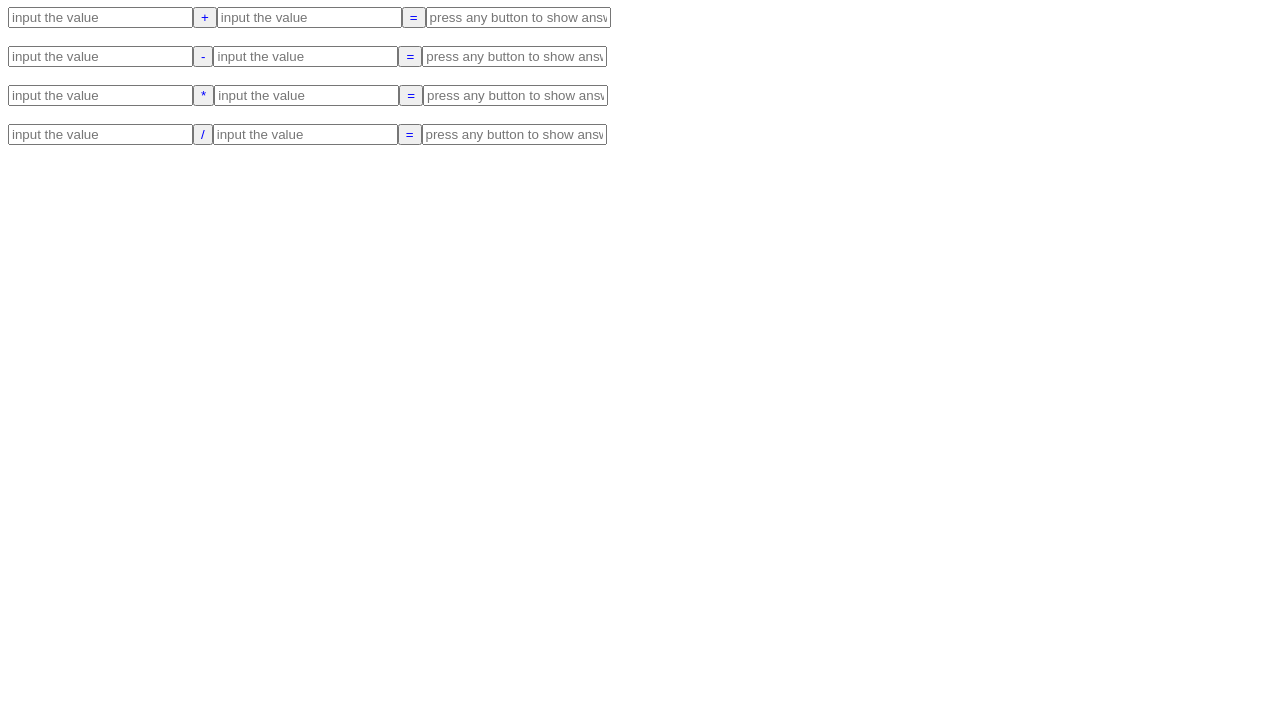
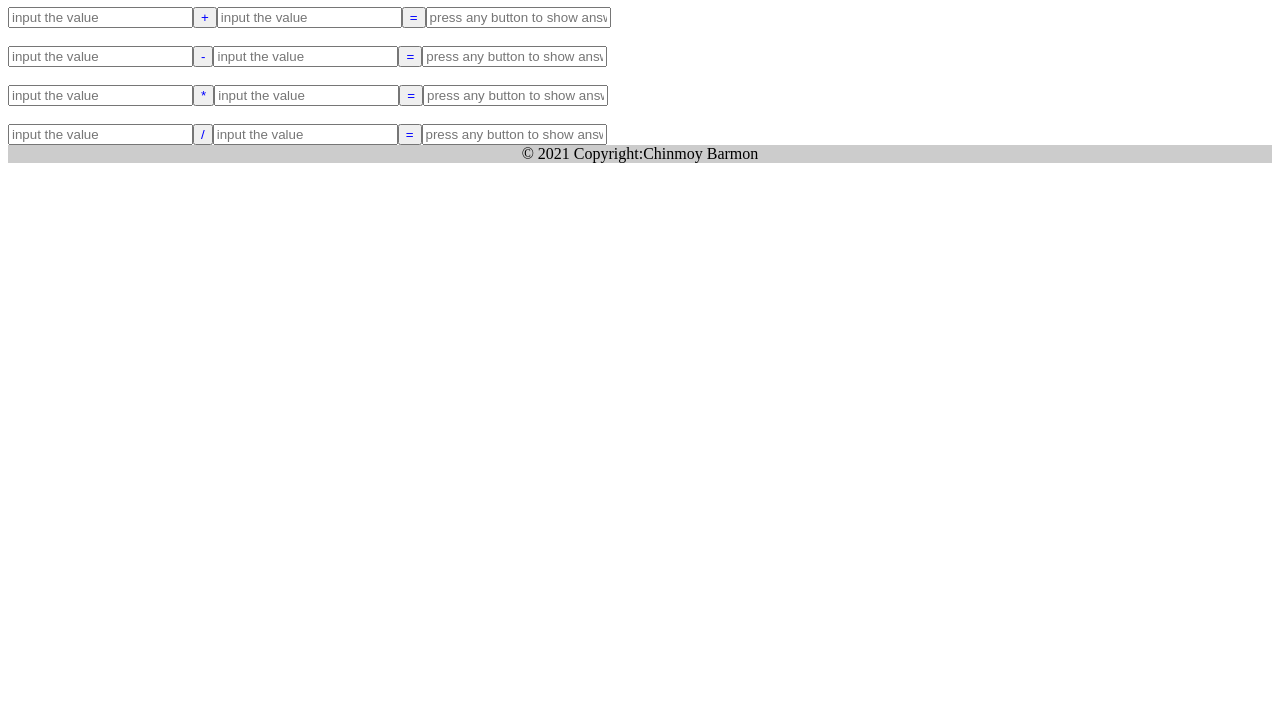
Before and after one commit to Chinmoybarmon/Calculator, a plain HTML site: page index.html in a window 1280 px wide. Shown: the part 73-800 px from the top of the page. Drawn offline with Linux system fonts and the light colour scheme.

Commit message:
footer addeed

```diff
--- a/index.html
+++ b/index.html
@@ -20,6 +20,10 @@
     <div>
         <input id="i7" type="text" value="" placeholder="input the value"><button id="divide" style="color: blue;">/</button><input id="i8" type="text" value="" placeholder="input the value"><button id="divide1" style="color: blue;">=</button><input id="r4" type="text" value="" placeholder="press any button to show answer">
     </div>
+
+    <div class="text-center p-3" style="background-color: rgba(0, 0, 0, 0.2); text-align: center;" >
+        © 2021 Copyright:Chinmoy Barmon
+      </div>
     <script>
         var btn=document.getElementById('plus').addEventListener('click',function(){
             var i1=Number(document.getElementById('i1').value);
```
